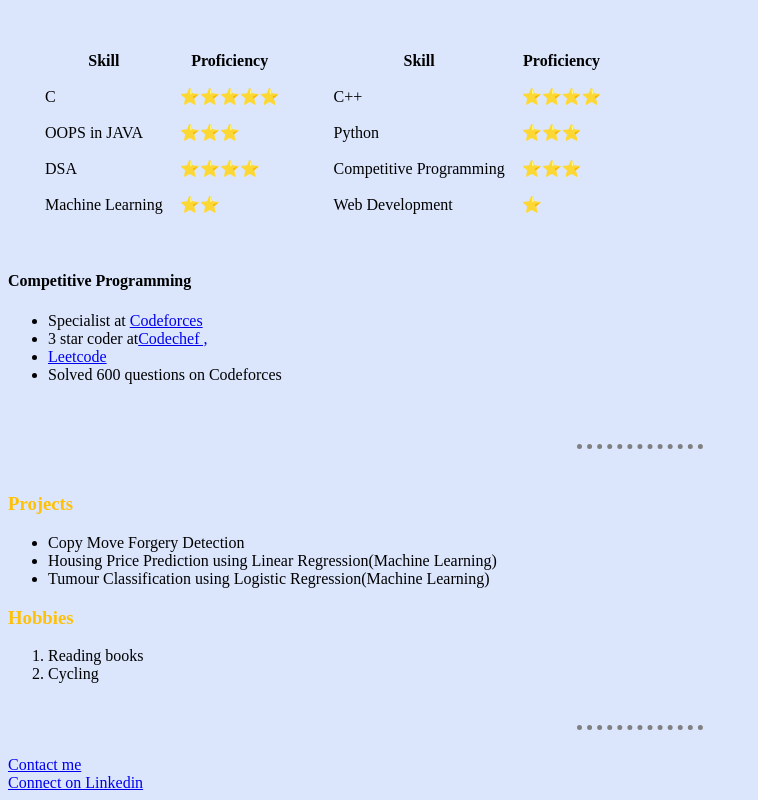
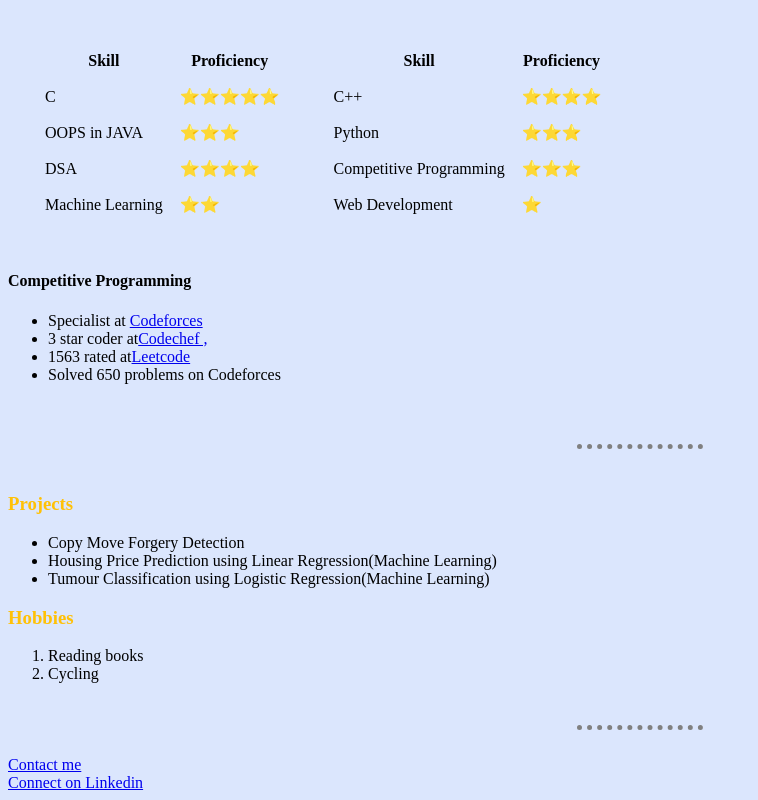
Before and after one commit to SainathTallam/Project_2_cv2.0, a plain HTML site: page index.html in a window 1280 px wide. Shown: the part 570-1370 px from the top of the page, without its empty margins (0-758 px from the left). Drawn offline with Linux system fonts and the light colour scheme.

Commit message:
updated comp profiles

```diff
--- a/index.html
+++ b/index.html
@@ -120,8 +120,8 @@
   <ul>
     <li> Specialist at <a href="https://codeforces.com/profile/SainathTallam">Codeforces </a></li>
     <li> 3 star coder at<a href="https://www.codechef.com/users/sainathtallam">Codechef , </a></li>
-    <li> <a href="https://leetcode.com/SainathTallam/">Leetcode</a></li>
-    <li> Solved 600 questions on Codeforces</li>
+    <li> 1563 rated at<a href="https://leetcode.com/SainathTallam/">Leetcode</a></li>
+    <li> Solved 650 problems on Codeforces</li>
   </ul>
 <br><br>
   <hr>
```
